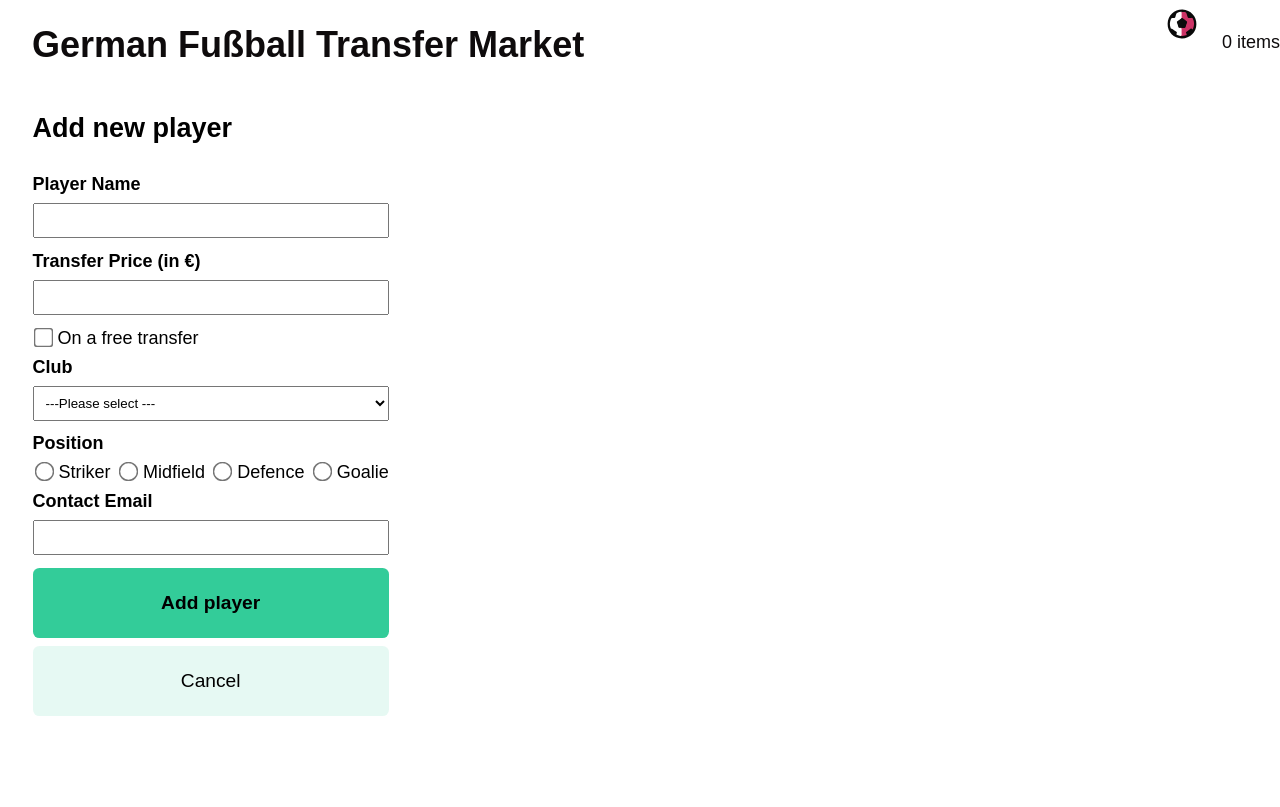
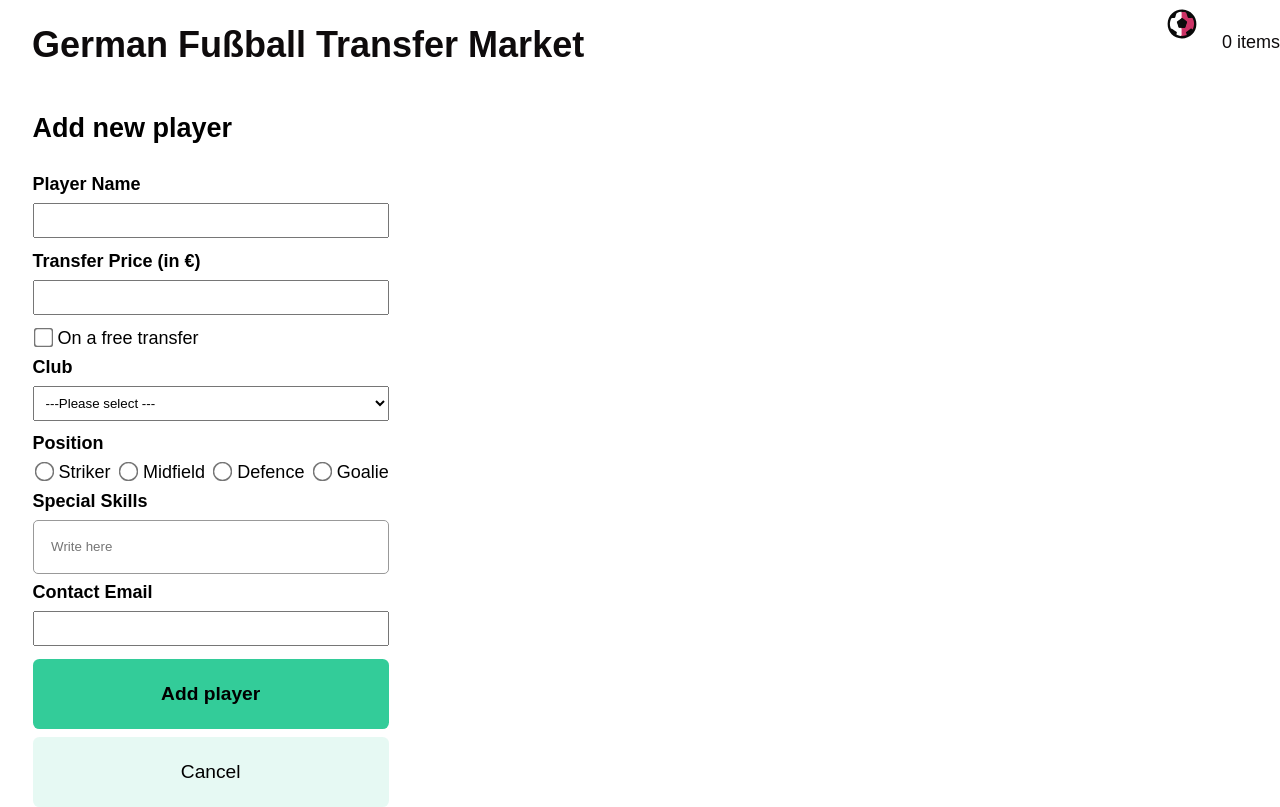
Before and after one commit to miriamhaenle/react-soccer-app, a React (Create React App) app: page / in a window 1280 px wide. Built offline with nearby package versions, Linux system fonts and the light colour scheme.

Commit message:
Added tags component

```diff
--- a/src/PlayerForm.js
+++ b/src/PlayerForm.js
@@ -1,5 +1,6 @@
 import { useState } from 'react';
 import styled from 'styled-components/macro';
+import Tags from './Tags';
 
 export default function PlayerForm({ onAddPlayer }) {
   const initialPlayerState = {
@@ -8,6 +9,7 @@ export default function PlayerForm({ onAddPlayer }) {
     free_transfer: false,
     club: '',
     position: '',
+    tags: [],
     email: '',
   };
   const [player, setPlayer] = useState(initialPlayerState);
@@ -26,6 +28,15 @@ export default function PlayerForm({ onAddPlayer }) {
   function handleFormSubmit(event) {
     event.preventDefault();
     onAddPlayer(player);
+  }
+
+  function updateTags(tag) {
+    setPlayer({ ...player, tags: [...player.tags, tag] });
+  }
+
+  function deleteTag(tagToDelete) {
+    const tagsToKeep = player.tags.filter((tag) => tagToDelete !== tag);
+    setPlayer({ ...player, tags: tagsToKeep });
   }
 
   return (
@@ -111,6 +122,11 @@ export default function PlayerForm({ onAddPlayer }) {
           Goalie
         </label>
       </fieldset>
+      <Tags
+        tags={player.tags}
+        onUpdateTags={updateTags}
+        onDeleteTag={deleteTag}
+      />
 
       <label htmlFor="email">Contact Email</label>
       <input
--- /dev/null
+++ b/src/Tags.js
@@ -0,0 +1,85 @@
+import { useState } from 'react';
+
+import PropTypes from 'prop-types';
+import styled from 'styled-components';
+
+export default function Tags({ tags, onUpdateTags, onDeleteTag }) {
+  const [tagInput, setTagInput] = useState('');
+
+  const handleChange = (event) => {
+    setTagInput(event.target.value);
+  };
+
+  const handleKeyDown = (event) => {
+    if (event.key === 'Enter') {
+      event.preventDefault();
+      onUpdateTags(tagInput.toUpperCase());
+      setTagInput('');
+    }
+
+    if (event.key === 'Backspace' && tagInput.length === 0) {
+      onDeleteTag(tags[tags.length - 1]);
+    }
+  };
+
+  return (
+    <div>
+      <label htmlFor="tags">Special Skills</label>
+      <TagsContainer>
+        {tags?.map((tag, index) => (
+          <Tag key={index + tag}>
+            {tag}
+            <span onClick={() => onDeleteTag(tag)}>&times;</span>
+          </Tag>
+        ))}
+        <Input
+          type="text"
+          name="tags"
+          value={tagInput}
+          onChange={handleChange}
+          onKeyDown={handleKeyDown}
+          placeholder="Write here"
+        />
+      </TagsContainer>
+    </div>
+  );
+}
+
+Tags.propTypes = {
+  tags: PropTypes.arrayOf(PropTypes.string),
+  onUpdateTags: PropTypes.func.isRequired,
+  onDeleteTag: PropTypes.func.isRequired,
+};
+
+const Input = styled.input`
+  border: none;
+  display: inline;
+  margin: 0.2rem;
+  padding: 0.4rem;
+  width: 35%;
+`;
+
+const TagsContainer = styled.div`
+  display: flex;
+  flex-wrap: wrap;
+  background: white;
+  border: 1px solid #999;
+  border-radius: 5px;
+  margin-top: 0.5rem;
+  padding: 0.4rem;
+`;
+
+const Tag = styled.span`
+  display: flex;
+  align-items: center;
+
+  margin: 0.2rem;
+  background: #aeffd8;
+  color: #183642;
+  padding: 0.3rem;
+  border-radius: 0.3rem;
+  span {
+    cursor: pointer;
+    margin: 0rem 0.3rem;
+  }
+`;
```
